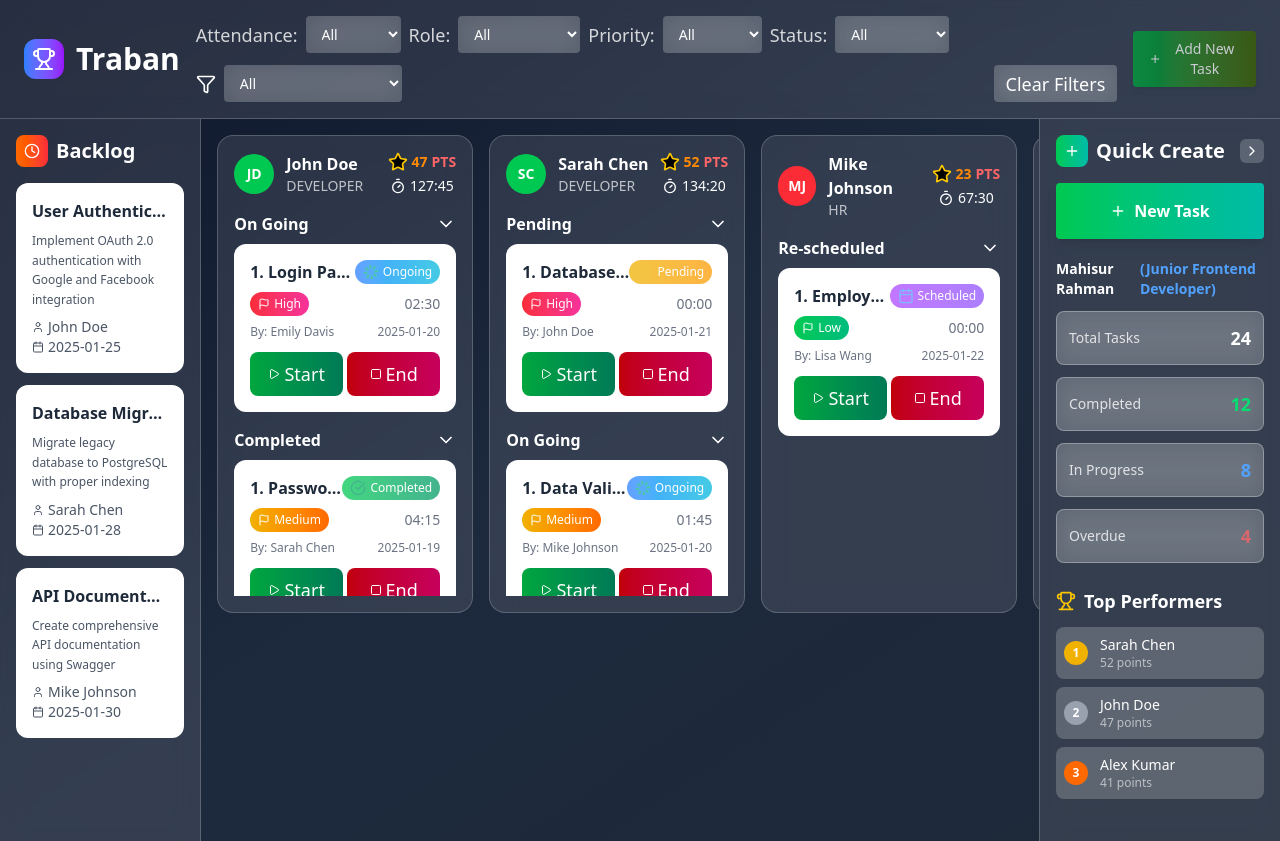
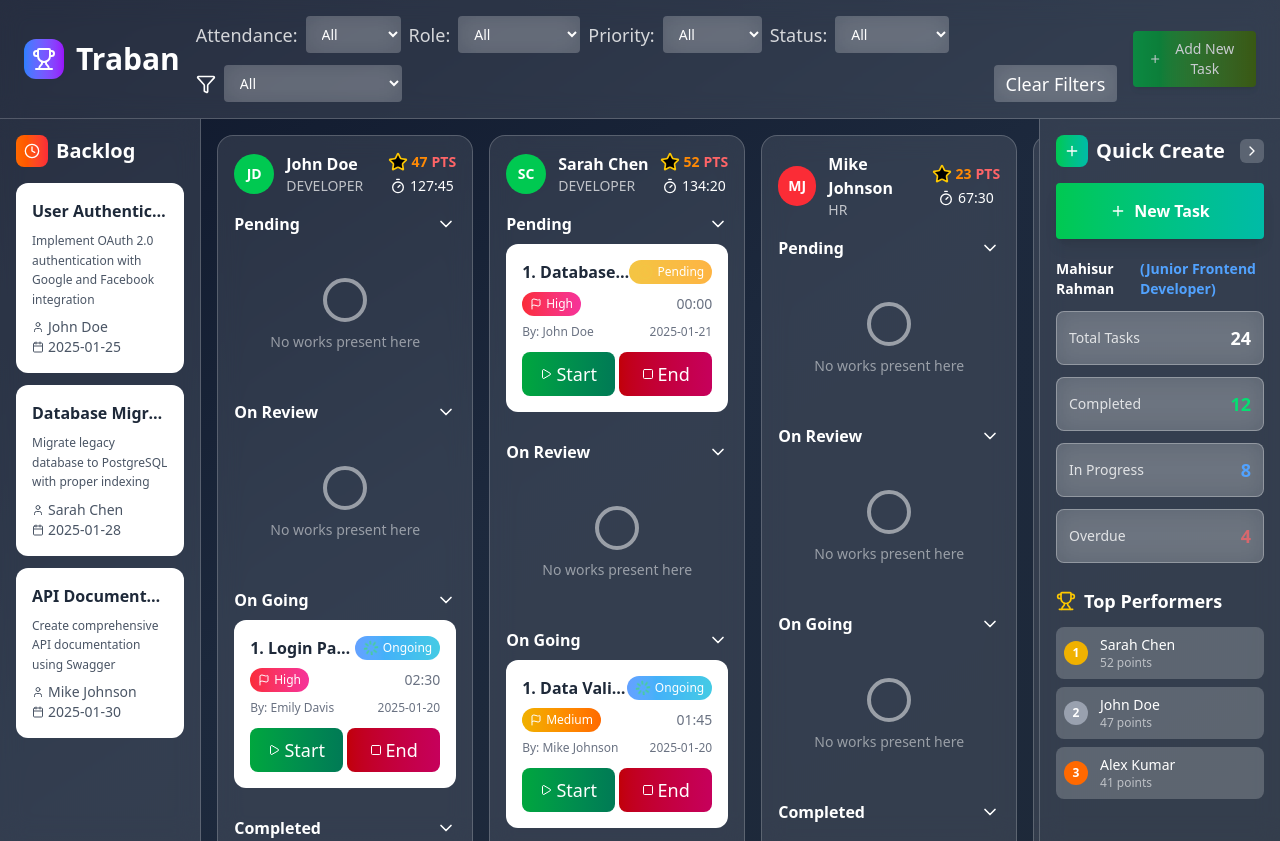
Before and after one commit to mahisurrahman/tms_dummy_frontend, a React (Vite) app: page / in a window 1280 px wide. Built offline with nearby package versions, Linux system fonts and the light colour scheme.

Commit message:
Collapsible menu added

```diff
--- a/src/Global/Pages/KanbanBoardThree.jsx
+++ b/src/Global/Pages/KanbanBoardThree.jsx
@@ -264,25 +264,16 @@ function KanbanBoardThree() {
     "cancelled",
   ];
 
+  const sections = ["pending", "review", "ongoing", "completed", "cancelled", "scheduled"];
+
   const sectionTitles = {
     pending: "Pending",
+    review: "On Review",
     ongoing: "On Going",
-    scheduled: "Re-scheduled",
-    due: "Due",
     completed: "Completed",
     cancelled: "Cancelled",
-    review: "On Reviews",
+    scheduled: "Re-scheduled",
   };
-
-  const statusOrder = [
-    "pending",
-    "scheduled",
-    "ongoing",
-    "due",
-    "review",
-    "completed",
-    "cancelled",
-  ];
 
   // Check screen size on component mount and resize
   React.useEffect(() => {
@@ -820,7 +811,7 @@ function KanbanBoardThree() {
 
         {/* User Columns - Adjustable width based on right column visibility */}
         <div
-          className={`p-2 md:p-4 overflow-x-auto ${
+          className={`p-2 md:p-4 overflow-x-auto transition-all duration-300 ease-in-out ${
             showRightColumn ? "w-3/4 md:w-4/5 lg:w-[70%]" : "w-full"
           }`}
         >
@@ -834,11 +825,6 @@ function KanbanBoardThree() {
                   return acc;
                 },
                 {}
-              );
-
-              const statuses = Object.keys(groupedTasks).sort(
-                (a, b) =>
-                  statusOrder.indexOf(a) - statusOrder.indexOf(b)
               );
 
               return (
@@ -897,12 +883,11 @@ function KanbanBoardThree() {
                   </div>
 
                   {/* User Tasks Sections */}
-                  <div className="max-h-64 md:max-h-96 overflow-y-auto">
-                    {statuses.length > 0 ? (
-                      statuses.map((status) => {
+                  <div className="max-h-[95vh] overflow-y-auto">
+                    {sections.map((status) => {
                       const key = `${user.id}-${status}`;
-                        const isExpanded =
-                          expandedSections[key] ?? true;
+                      const isExpanded = expandedSections[key] ?? true;
+                      const tasks = groupedTasks[status] || [];
                       return (
                         <div key={status} className="mb-4">
                           <div
@@ -912,40 +897,39 @@ function KanbanBoardThree() {
                             }
                           >
                             <h4 className="text-white font-semibold text-sm md:text-base">
-                                {sectionTitles[status] ||
-                                  status.charAt(0).toUpperCase() +
-                                    status.slice(1)}
+                              {sectionTitles[status]}
                             </h4>
                             <ChevronRight
-                                className={`w-5 h-5 text-white transition-transform ${
+                              className={`w-5 h-5 text-white transition-transform duration-300 ease-in-out ${
                                 isExpanded ? "rotate-90" : ""
                               }`}
                             />
                           </div>
-                            {isExpanded && (
+                          <div
+                            className={`overflow-hidden transition-max-height duration-300 ease-in-out ${
+                              isExpanded ? "max-h-[500px]" : "max-h-0"
+                            }`}
+                          >
+                            {tasks.length > 0 ? (
                               <div className="space-y-2 md:space-y-3">
-                                {groupedTasks[status].map(
-                                  (task, index) => (
+                                {tasks.map((task, index) => (
                                   <TaskCard
                                     index={index + 1}
                                     key={task.id}
                                     task={task}
                                   />
-                                  )
-                                )}
+                                ))}
+                              </div>
+                            ) : (
+                              <div className="text-center py-4 md:py-8 text-white/50">
+                                <Circle className="w-8 h-8 md:w-12 md:h-12 mx-auto mb-1 md:mb-2" />
+                                <p className="text-xs md:text-sm">No works present here</p>
                               </div>
                             )}
                           </div>
+                        </div>
                       );
-                      })
-                    ) : (
-                      <div className="text-center py-4 md:py-8 text-white/50">
-                        <Circle className="w-8 h-8 md:w-12 md:h-12 mx-auto mb-1 md:mb-2" />
-                        <p className="text-xs md:text-sm">
-                          No tasks assigned
-                        </p>
-                      </div>
-                    )}
+                    })}
                   </div>
                 </div>
               );
@@ -955,7 +939,7 @@ function KanbanBoardThree() {
 
         {/* Create Task Section - Toggleable */}
         {showRightColumn && (
-          <div className="w-1/4 md:w-1/6 lg:w-[20%] bg-white/10 backdrop-blur-md border-l border-white/20 p-2 md:p-4 overflow-y-auto">
+          <div className="w-1/4 md:w-1/6 lg:w-[20%] bg-white/10 backdrop-blur-md border-l border-white/20 p-2 md:p-4 overflow-y-auto transition-all duration-300 ease-in-out">
             <div className="flex items-center justify-between mb-4">
               <h2 className="text-lg md:text-xl font-bold text-white flex items-center">
                 <div className="w-6 h-6 md:w-8 md:h-8 bg-gradient-to-r from-green-500 to-teal-500 rounded-lg flex items-center justify-center mr-2">
```
Lines whose indentation alone changed are shown as unchanged.
